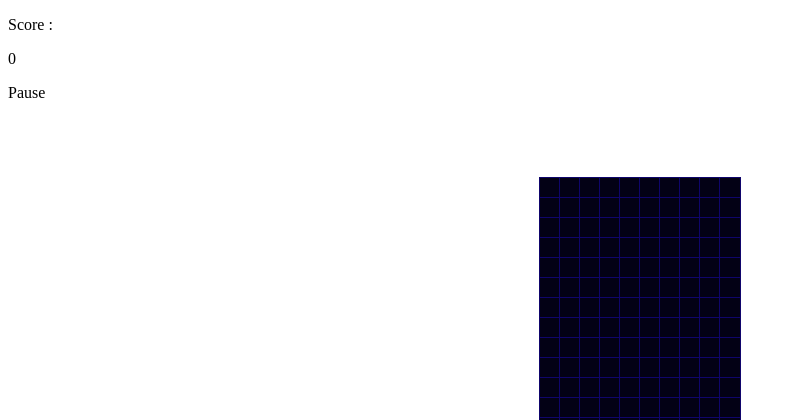
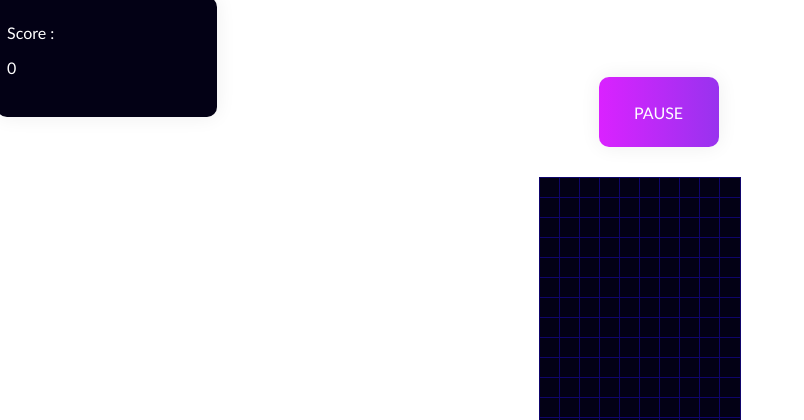
Before and after one commit to VOID575/Tetris-js-project, a Flask app: page / in a window 1280 px wide. Shown: the top 420 px of the page, without its empty margins (0-804 px from the left). Run offline with Flask 3, Linux system fonts and the light colour scheme.

Commit message:
Update Style.css

```diff
--- a/static/Style.css
+++ b/static/Style.css
@@ -30,6 +30,49 @@
 
 }
 
+.score-area {
+  position: absolute;
+  top: 0%;
+  left: 0%;
+  height: 100px;
+  width: 200px;
+  padding: 10px;
+  margin: -3px;
+  background-color: #030115;
+  color: #FFFFFFFF;
+  box-shadow: 0 0 20px #eee;
+  border-radius: 10px;
+  font-family: 'Gill Sans', 'Gill Sans MT', Calibri, 'Trebuchet MS', sans-serif;
+
+}
+
+.pause {
+  position: absolute;
+  top: 10%;
+  left: 47%;
+  height: 50px;
+  width: 100px;
+  padding: 10px;
+  margin: -3px;
+  background-image: linear-gradient(to right, #DA22FF 0%, #9733EE  51%, #DA22FF  100%);
+  text-align: center;
+  text-transform: uppercase;
+  color: #FFFFFFFF;
+  transition: 0.5s;
+  background-size: 200% auto;
+  box-shadow: 0 0 20px #eee;
+  border-radius: 10px;
+  font-family: 'Gill Sans', 'Gill Sans MT', Calibri, 'Trebuchet MS', sans-serif;
+
+}
+
+.pause:hover {
+  background-position: right center; /* change the direction of the change here */
+  color: #fff;
+  text-decoration: none;
+}
+
+
 /*
 .ground {
   padding: 10px;
```
